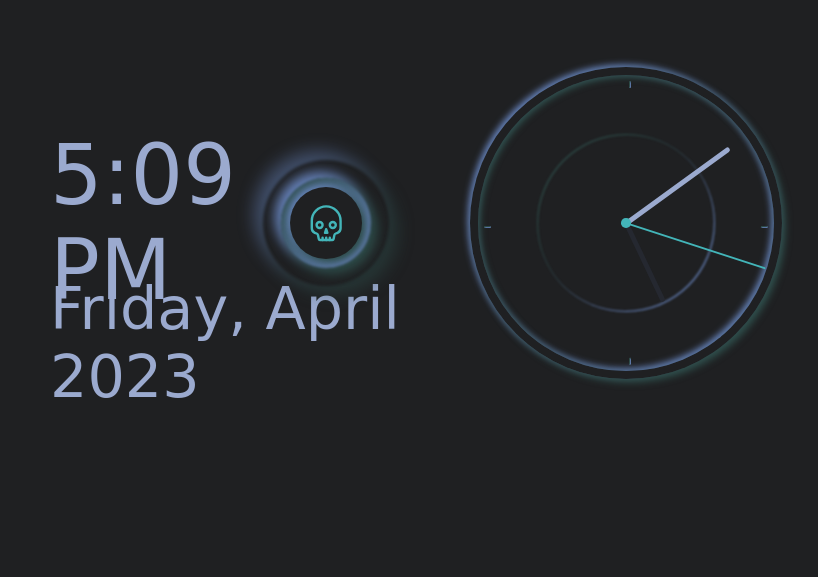
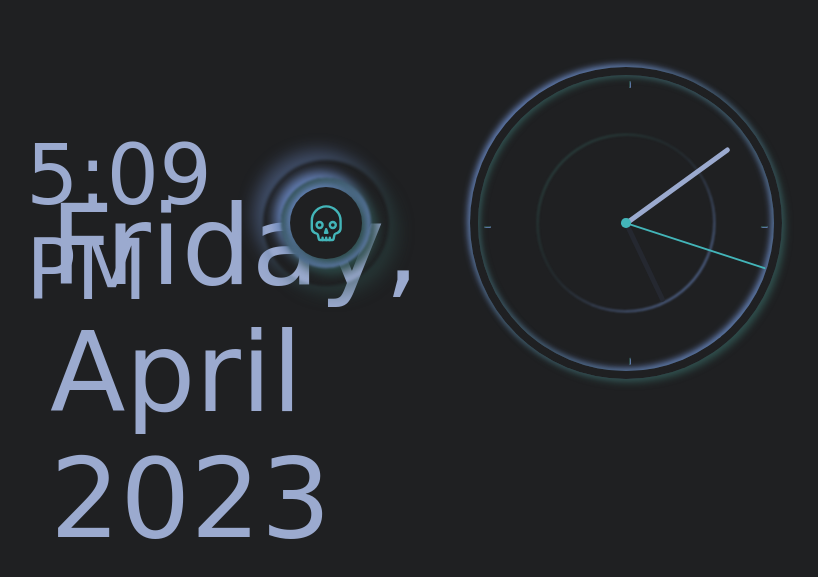
Before and after one commit to AkashPanja/akashpanja.github.io, a plain HTML site: page ClockWork/Index.html in a window 1280 px wide. Shown: the part 171-748 px from the top of the page, without its empty margins (296-1114 px from the left). Drawn offline with nearby package versions, Linux system fonts and the light colour scheme; a web font is replaced by a local one.

Commit message:
Update style.css
test

```diff
--- a/ClockWork/style.css
+++ b/ClockWork/style.css
@@ -346,12 +346,12 @@ html {
 }
 .chip p {
   font-size: 6.9rem;
-  margin-left: -1.8rem;
+  margin-left: -3.8rem;
   color: var(--greyDark);
 }
 .chip2 {
   grid-column: 1/3;
-  grid-row: 1/11;
+  grid-row: 1/13;
   justify-self: center;
   width: 43rem;
   height: 4rem;
@@ -362,7 +362,7 @@ html {
   align-items: center;
 }
 .chip2 p {
-  font-size: 4.9rem;
+  font-size: 9.2rem;
   margin-left: 11.2rem;
   color: var(--greyDark);
 }
```
